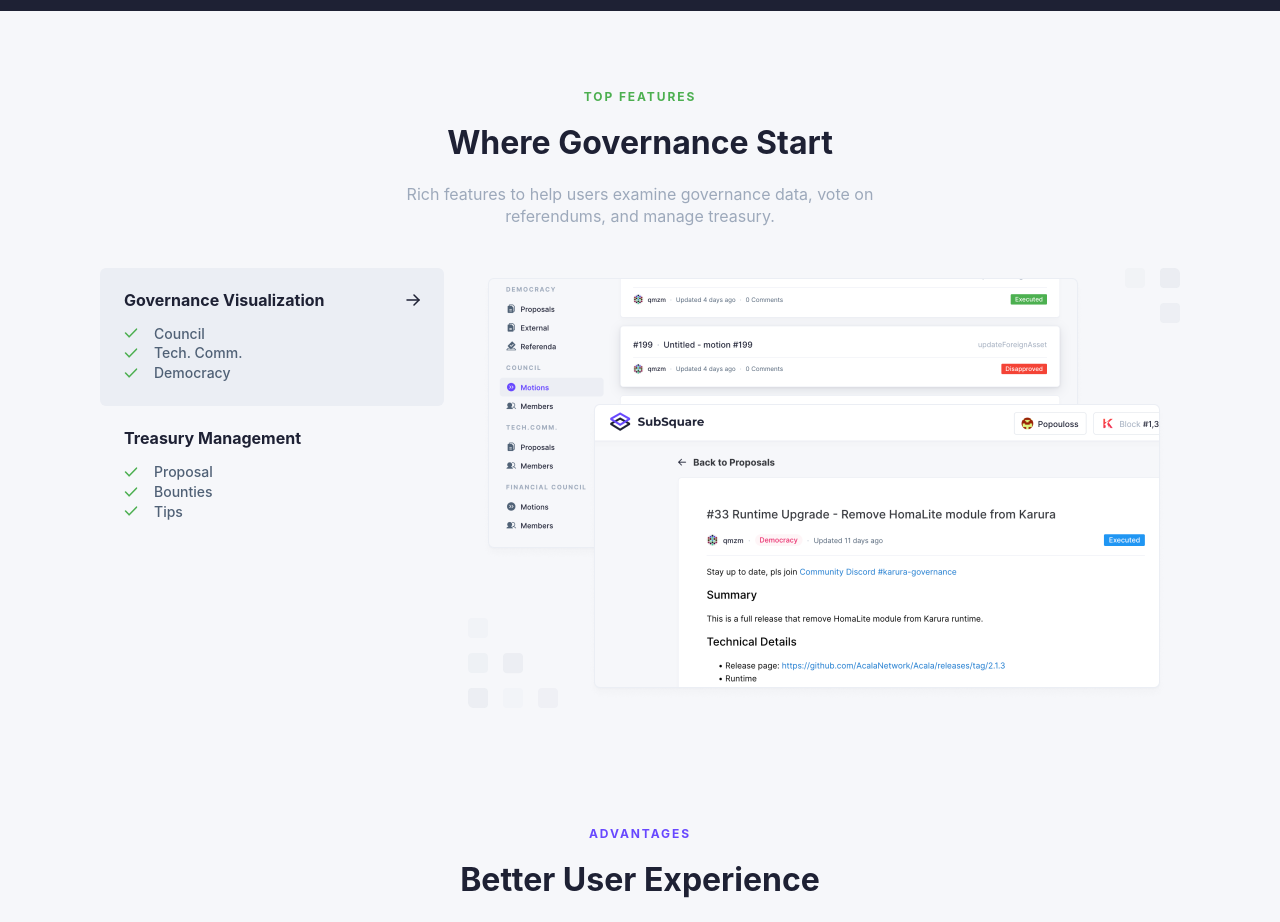
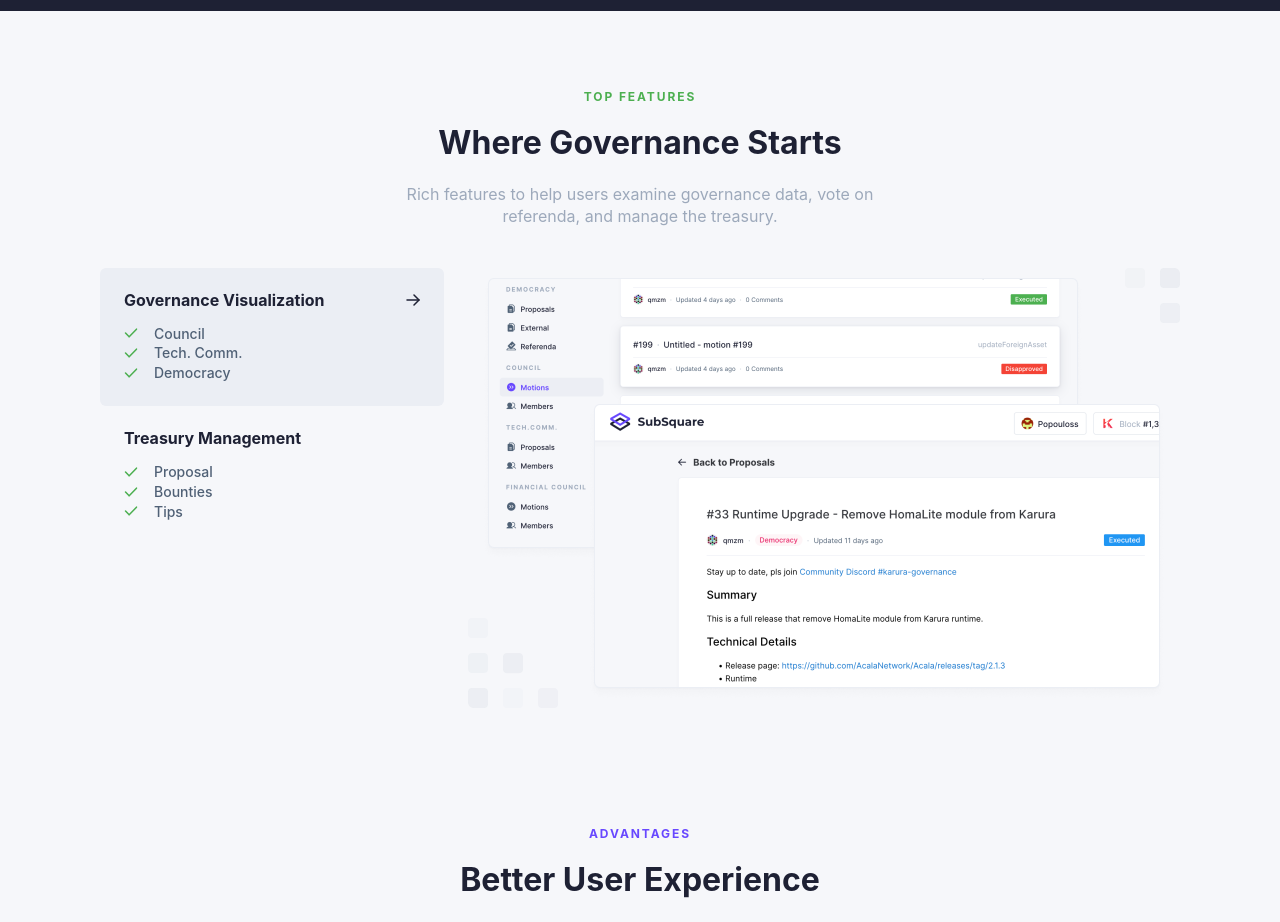
Before and after one commit to opensquare-network/subsquare-landing, a Next.js app: page / in a window 1280 px wide. Shown: the part 1080-2002 px from the top of the page. Built offline with nearby package versions, Linux system fonts and the light colour scheme.

Commit message:
Fix copywriting

```diff
--- a/components/feature/index.js
+++ b/components/feature/index.js
@@ -12,11 +12,13 @@
     @media screen and (max-width: 800px) {
         padding: 40px 0 30px;
     }
+
     > div {
         opacity: 0;
         transform: translateY(40px);
         transition: all 0.8s ease-out;
     }
+
     &.display {
         > div {
             opacity: 1;
@@ -46,10 +48,12 @@
     0px 1.34018px 1.56354px rgba(30, 33, 52, 0.0119221),
     0px 0.399006px 0.465507px rgba(30, 33, 52, 0.00807786);
     border-radius: 6px;
+
     > img {
         width: 100%;
         object-fit: cover;
     }
+
     @media screen and (max-width: 800px) {
         display: block;
     }
@@ -60,6 +64,7 @@
     margin-left: 24px;
     line-height: 0;
     position: relative;
+
     > img {
         position: absolute;
         top: 0;
@@ -67,6 +72,7 @@
         width: 100%;
         opacity: 0;
         transform: translateY(20px);
+
         &.display {
             transition: all 0.5s ease-out;
             position: static;
@@ -75,6 +81,7 @@
             transform: translateY(0);
         }
     }
+
     @media screen and (max-width: 800px) {
         display: none;
     }
@@ -90,8 +97,8 @@
       <Container>
         <Title
           topic="TOP FEATURES"
-          title="Where Governance Start"
-          text="Rich features to help users examine governance data, vote on referendums, and manage treasury."
+          title="Where Governance Starts"
+          text="Rich features to help users examine governance data, vote on referenda, and manage the treasury."
           color="#4CAF50"
         />
         <ContentWrapper>
```
Lines whose indentation alone changed are shown as unchanged.
